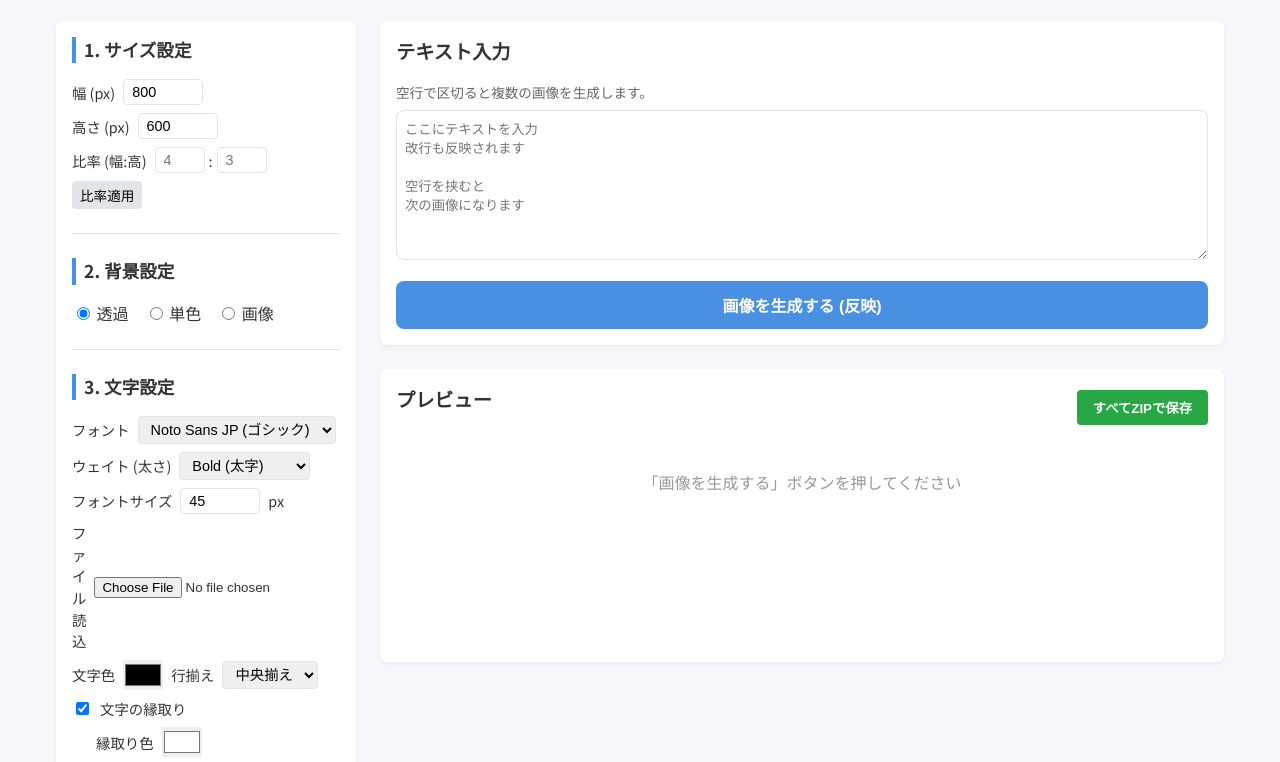
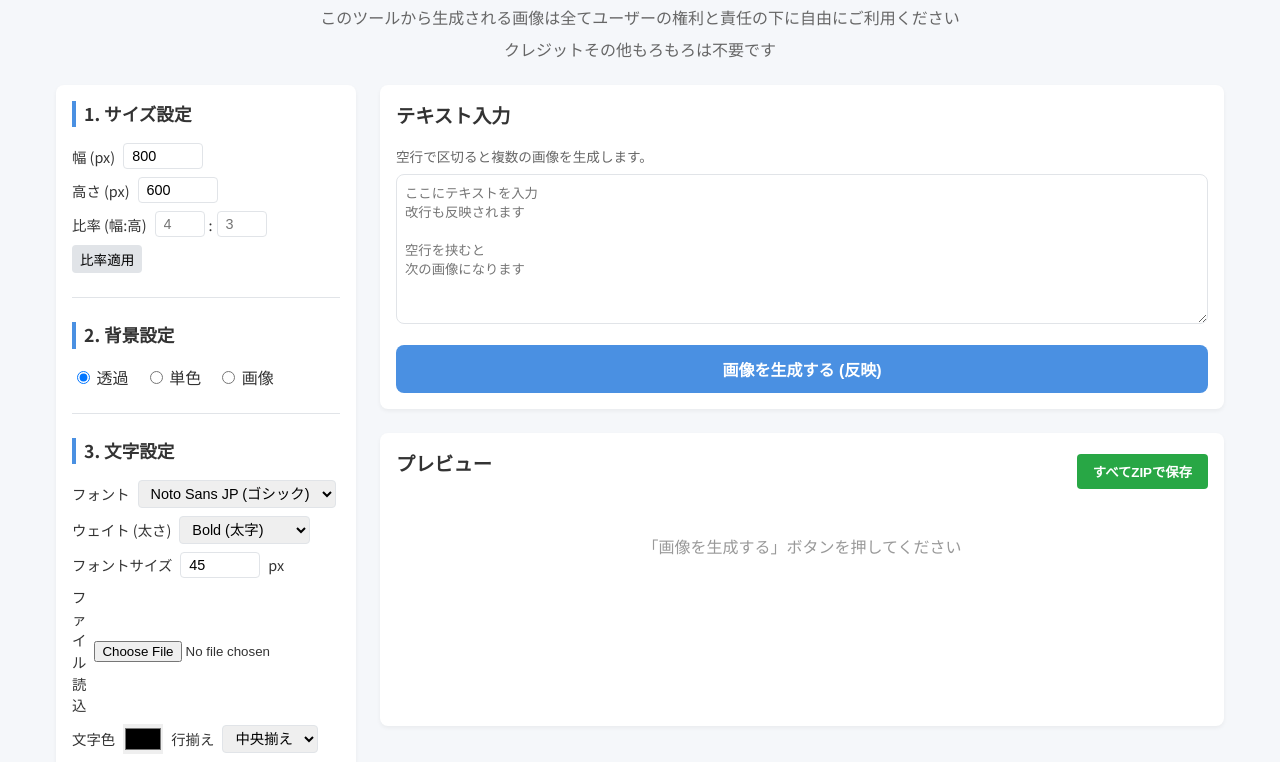
Before and after one commit to pa-mu-da/mojipanelmaker, a plain HTML site: page index.html in a window 1280 px wide. Shown: the part 99-861 px from the top of the page. Drawn offline with nearby package versions, Linux system fonts and the light colour scheme; a web font is replaced by a local one.

Commit message:
Add files via upload

```diff
--- a/index.html
+++ b/index.html
@@ -22,6 +22,8 @@
         <header>
             <h1>文字パネルメーカー</h1>
             <p>テキストから画像をかんたん生成</p>
+            <p>このツールから生成される画像は全てユーザーの権利と責任の下に自由にご利用ください</p>
+            <p>クレジットその他もろもろは不要です</p>
         </header>
 
         <main>
```
